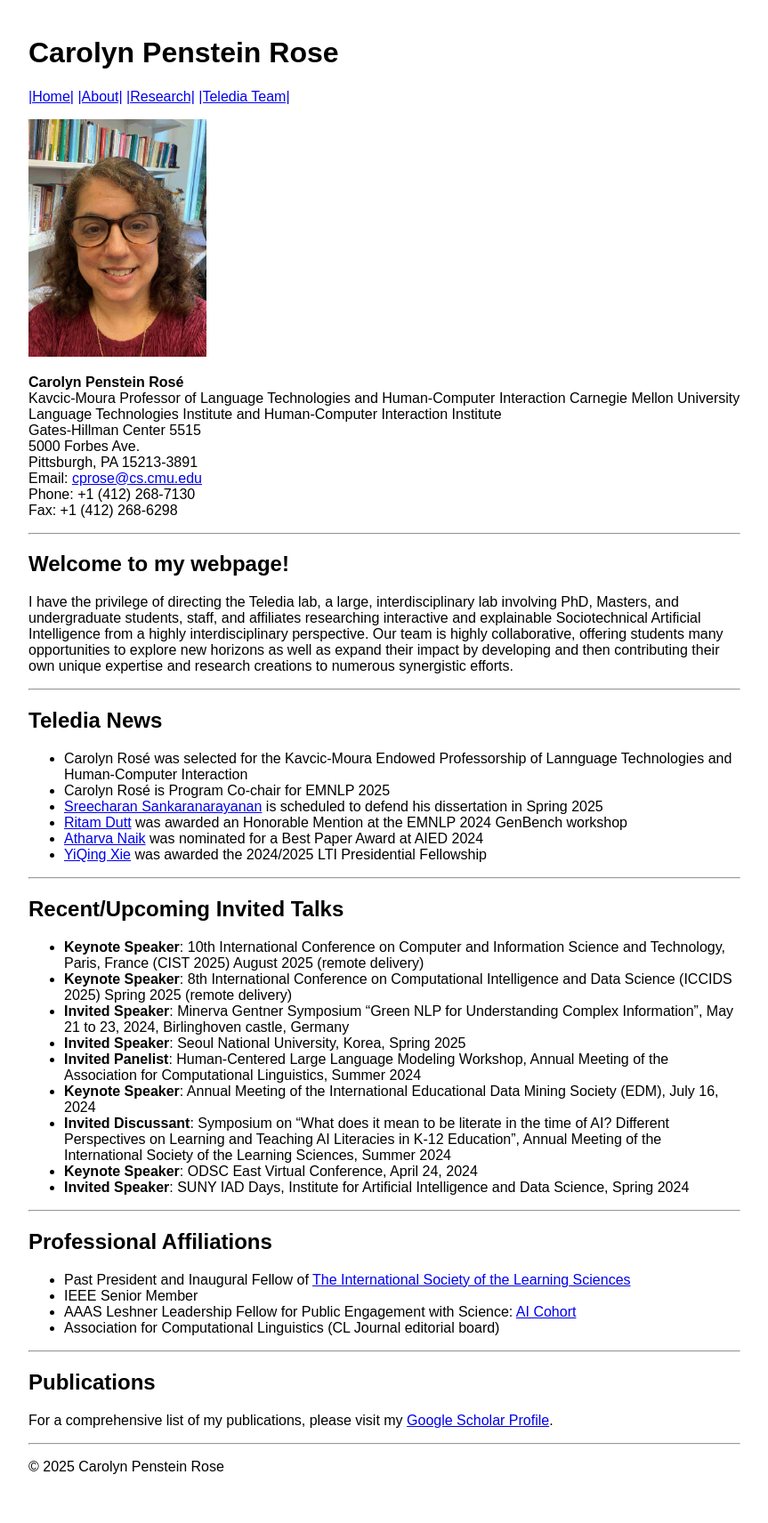
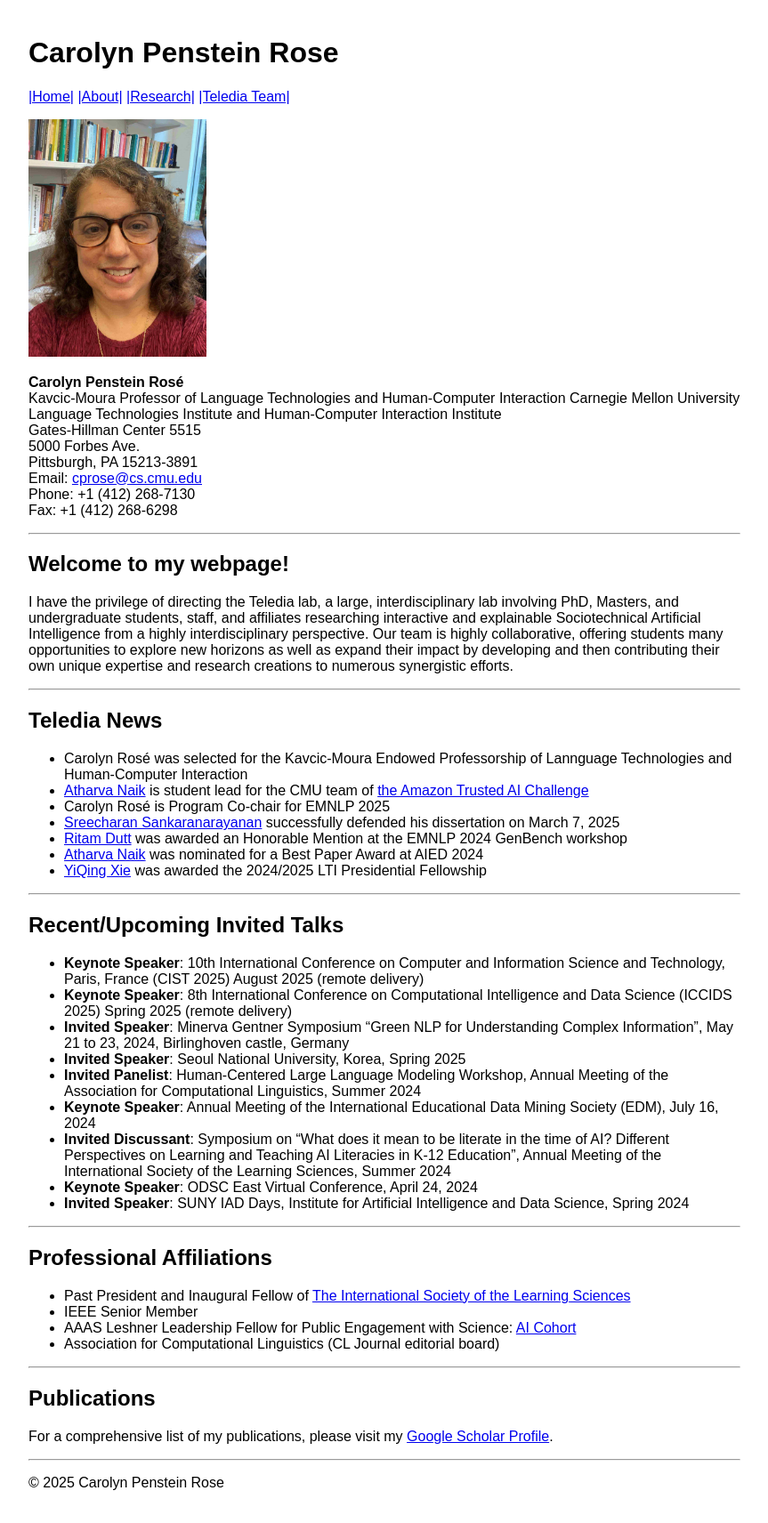
Before and after one commit to cp3a/cp3a.github.io, a Jekyll site: the page built from index.md, in a window 1280 px wide. Shown: the whole page at 89% size, without its empty margins (208-1071 px from the left). Built offline with Jekyll 4.4.1, drawn with Linux system fonts in a browser that asks for light colours.

Commit message:
Update index.md

```diff
--- a/index.md
+++ b/index.md
@@ -28,8 +28,9 @@ I have the privilege of directing the Teledia lab, a large, interdisciplinary la
 ## Teledia News
 
 - Carolyn Rosé was selected for the Kavcic-Moura Endowed Professorship of Lannguage Technologies and Human-Computer Interaction
+- [Atharva Naik](https://atharva-naik.github.io/) is student lead for the CMU team of [the Amazon Trusted AI Challenge](https://www.amazon.science/amazon-nova-ai-challenge-accelerating-the-field-of-generative-ai)
 - Carolyn Rosé is Program Co-chair for EMNLP 2025
-- [Sreecharan Sankaranarayanan](https://www.linkedin.com/in/sreecharansankaranarayanan/)  is scheduled to defend his dissertation in Spring 2025
+- [Sreecharan Sankaranarayanan](https://www.linkedin.com/in/sreecharansankaranarayanan/) successfully defended his dissertation on March 7, 2025
 - [Ritam Dutt](https://shorit.github.io/) was awarded an Honorable Mention at the EMNLP 2024 GenBench workshop
 - [Atharva Naik](https://atharva-naik.github.io/) was nominated for a Best Paper Award at AIED 2024
 - [YiQing Xie](https://yiqingxyq.github.io/) was awarded the 2024/2025 LTI Presidential Fellowship
```
